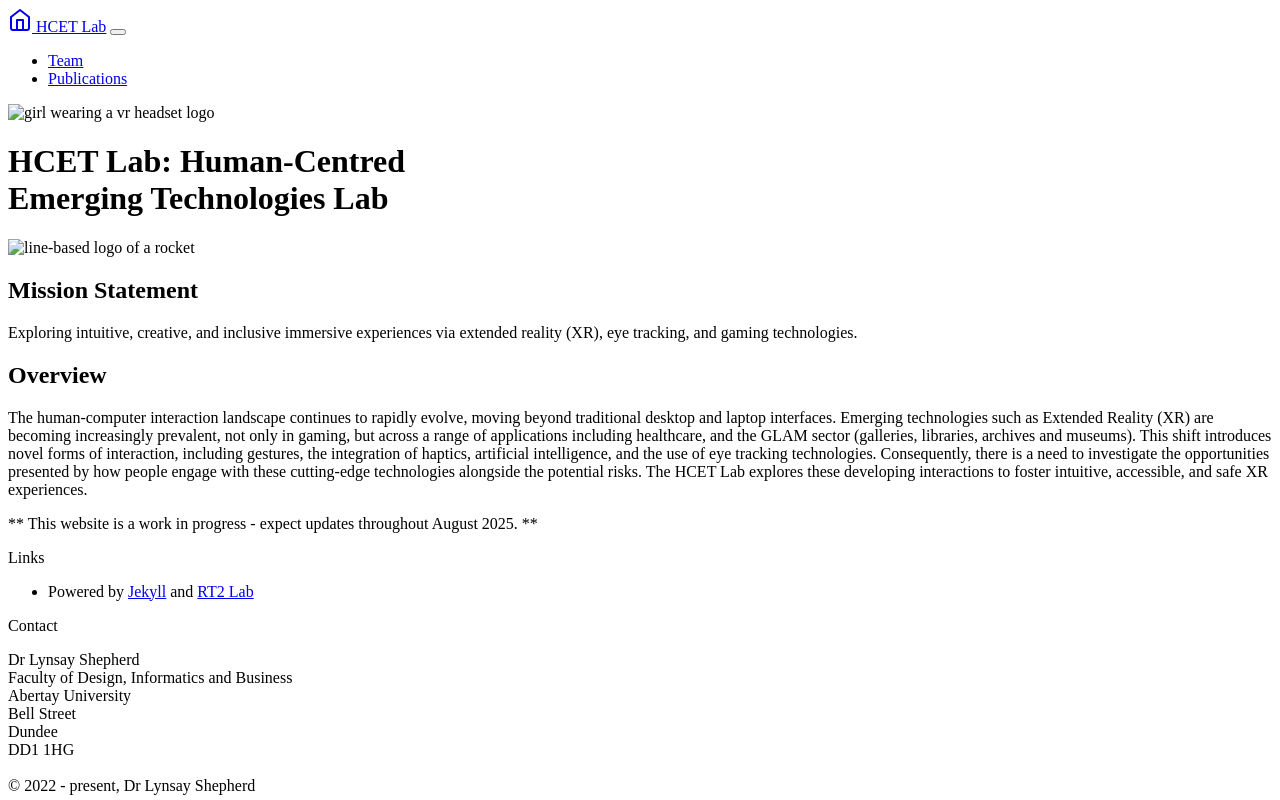
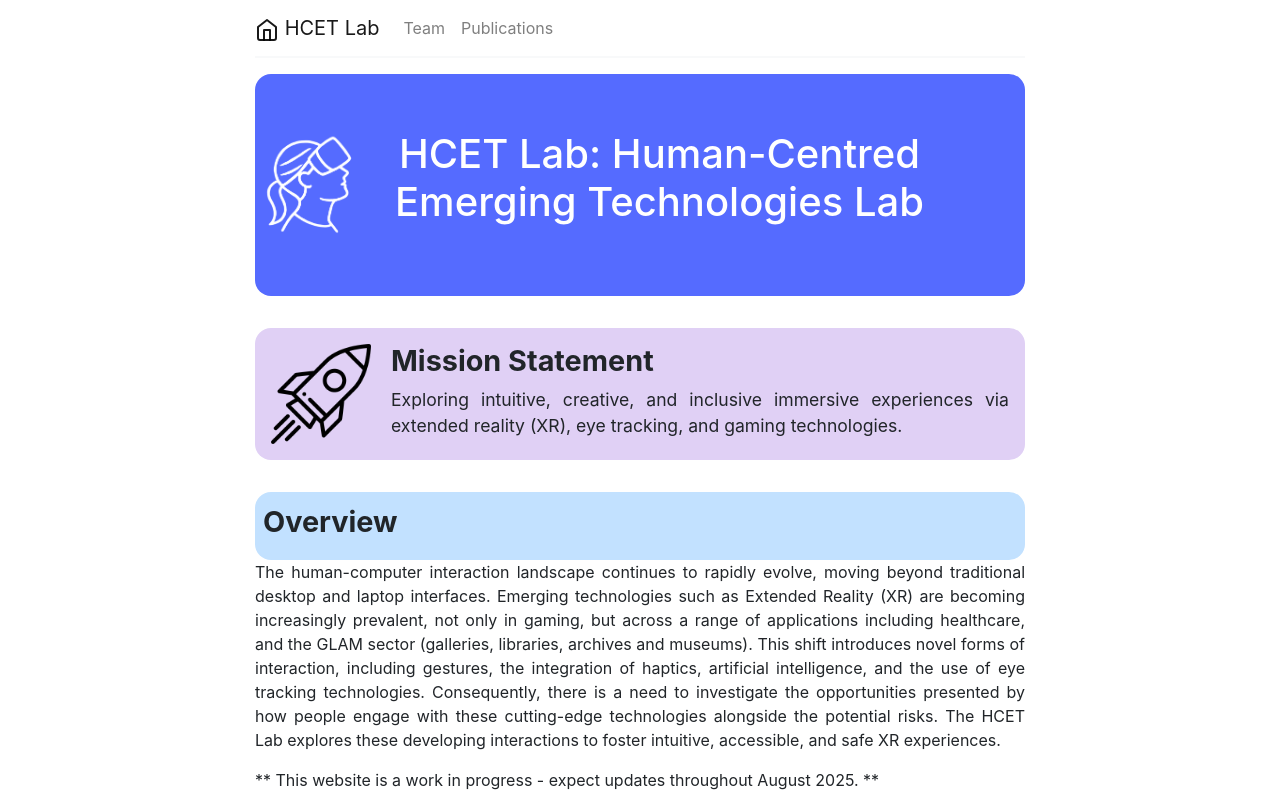
Before and after one commit to Lynsay/HCET-Lab, a plain HTML site: page index.html in a window 1280 px wide. Shown: the top 800 px of the page. Drawn offline with nearby package versions, Linux system fonts and the light colour scheme; files that its build step writes are made by us from their sources.

Commit message:
Add files via upload

```diff
--- a/404.html
+++ b/404.html
@@ -18,8 +18,8 @@
     crossorigin="anonymous"></script>
 
   <!-- CSS -->
-  <link rel="stylesheet" href="/https://lynsay.github.io/HCET-Lab/assets/main.css">
-  <link rel="stylesheet" href="/https://lynsay.github.io/HCET-Lab/assets/css/style.css">
+  <link rel="stylesheet" href="/assets/main.css">
+  <link rel="stylesheet" href="/assets/css/style.css">
 
   <!-- favicon -->
   <!--<link rel="apple-touch-icon" sizes="180x180" href="/assets/favicon_io/apple-touch-icon.png">
@@ -31,7 +31,7 @@
 
 </head>
 
-  <!--<link rel="stylesheet" href="/https://lynsay.github.io/HCET-Lab/assets/css/style.css">-->
+  <!--<link rel="stylesheet" href="/assets/css/style.css">-->
 
 
   <body>
@@ -42,7 +42,7 @@
 	<nav class="navbar navbar-expand-sm navbar-light px-0">
 
 		<!-- Navbar brand -->
-		<a class="navbar-brand" href="https://lynsay.github.io/HCET-Lab/"> <svg xmlns="http://www.w3.org/2000/svg" width="24" height="24" viewBox="0 0 24 24" fill="none" stroke="currentColor" stroke-width="2" stroke-linecap="round" stroke-linejoin="round" class="feather feather-home">
+		<a class="navbar-brand" href="//"> <svg xmlns="http://www.w3.org/2000/svg" width="24" height="24" viewBox="0 0 24 24" fill="none" stroke="currentColor" stroke-width="2" stroke-linecap="round" stroke-linejoin="round" class="feather feather-home">
   <path d="M3 9l9-7 9 7v11a2 2 0 0 1-2 2H5a2 2 0 0 1-2-2z"></path>
   <polyline points="9 22 9 12 15 12 15 22"></polyline>
 </svg> HCET Lab</a>
@@ -57,11 +57,11 @@
 		<div class="collapse navbar-collapse" id="navbarToggler">
 			<ul class="navbar-nav mr-auto">
 				<li>
-					<a class="nav-link" href="https://lynsay.github.io/HCET-Lab/team">Team</a>
+					<a class="nav-link" href="//team">Team</a>
 				</li>
 
 				<li>
-					<a class="nav-link" href="https://lynsay.github.io/HCET-Lab/publications">Publications</a>
+					<a class="nav-link" href="//publications">Publications</a>
 				</li>
 			</ul>
 		</div>
--- a/index.html
+++ b/index.html
@@ -18,8 +18,8 @@
     crossorigin="anonymous"></script>
 
   <!-- CSS -->
-  <link rel="stylesheet" href="/https://lynsay.github.io/HCET-Lab/assets/main.css">
-  <link rel="stylesheet" href="/https://lynsay.github.io/HCET-Lab/assets/css/style.css">
+  <link rel="stylesheet" href="/assets/main.css">
+  <link rel="stylesheet" href="/assets/css/style.css">
 
   <!-- favicon -->
   <!--<link rel="apple-touch-icon" sizes="180x180" href="/assets/favicon_io/apple-touch-icon.png">
@@ -31,7 +31,7 @@
 
 </head>
 
-  <!--<link rel="stylesheet" href="/https://lynsay.github.io/HCET-Lab/assets/css/style.css">-->
+  <!--<link rel="stylesheet" href="/assets/css/style.css">-->
 
 
   <body>
@@ -42,7 +42,7 @@
 	<nav class="navbar navbar-expand-sm navbar-light px-0">
 
 		<!-- Navbar brand -->
-		<a class="navbar-brand" href="https://lynsay.github.io/HCET-Lab/"> <svg xmlns="http://www.w3.org/2000/svg" width="24" height="24" viewBox="0 0 24 24" fill="none" stroke="currentColor" stroke-width="2" stroke-linecap="round" stroke-linejoin="round" class="feather feather-home">
+		<a class="navbar-brand" href="//"> <svg xmlns="http://www.w3.org/2000/svg" width="24" height="24" viewBox="0 0 24 24" fill="none" stroke="currentColor" stroke-width="2" stroke-linecap="round" stroke-linejoin="round" class="feather feather-home">
   <path d="M3 9l9-7 9 7v11a2 2 0 0 1-2 2H5a2 2 0 0 1-2-2z"></path>
   <polyline points="9 22 9 12 15 12 15 22"></polyline>
 </svg> HCET Lab</a>
@@ -57,11 +57,11 @@
 		<div class="collapse navbar-collapse" id="navbarToggler">
 			<ul class="navbar-nav mr-auto">
 				<li>
-					<a class="nav-link" href="https://lynsay.github.io/HCET-Lab/team">Team</a>
+					<a class="nav-link" href="//team">Team</a>
 				</li>
 
 				<li>
-					<a class="nav-link" href="https://lynsay.github.io/HCET-Lab/publications">Publications</a>
+					<a class="nav-link" href="//publications">Publications</a>
 				</li>
 			</ul>
 		</div>
@@ -75,7 +75,7 @@
         	<div class="header-banner-card">
   <div class="header-icon">
 
-      <img src="/https://lynsay.github.io/HCET-Lab/assets/images/logo.png" alt="girl wearing a vr headset logo" />
+      <img src="/assets/images/logo.png" alt="girl wearing a vr headset logo" />
   </div>
   <div class="header-content">
     <h1 class="header-banner">
@@ -87,7 +87,7 @@
 
 <div class="mission-statement-card">
   <div class="mission-icon">
-      <img src="/https://lynsay.github.io/HCET-Lab/assets/images/rocket.png" alt="line-based logo of a rocket" />
+      <img src="/assets/images/rocket.png" alt="line-based logo of a rocket" />
   </div>
   <div class="mission-content">
     <h2>Mission Statement</h2>
```
Also changed, not shown: publications/index.html (+6 -6 lines), sitemap.xml (+4 -4 lines), team/index.html (+6 -6 lines), team/lynsay-shepherd.html (+6 -6 lines), robots.txt.
